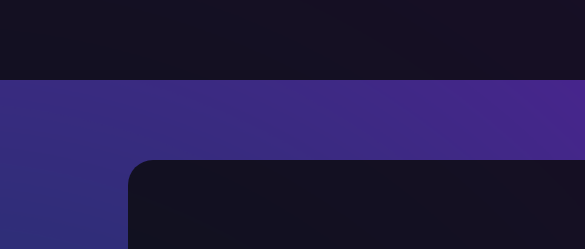
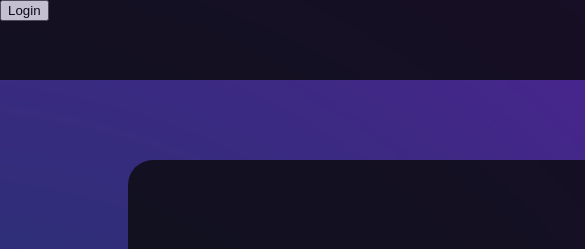
Before and after one commit to AleRuta26/Hurricane, a website: page index.html in a window 1280 px wide. Shown: the top 249 px of the page, 0-585 px from the left. Drawn offline with Linux system fonts and the light colour scheme; a web font is replaced by a local one.

Commit message:
Creating Sorare Login

```diff
--- a/index.html
+++ b/index.html
@@ -14,6 +14,7 @@
   <!-- barra in alto -->
   <div id="top">
     <img src="./Assets/Hurricane Logo.png">
+    <button onclick="window.location.href='https://sorare.com/oauth/authorize?client_id=9VE0PbHhR-Z87fcDHlh9ZTP6YoyUw3ticjuculVHSJk&redirect_uri=https%3A%2F%2Faleruta26.github.io%2FHurricane%2F&response_type=code&scope=';">Login</button>
   </div>
   <!-- finestra centrale -->
   <div id="blackboard">
```
